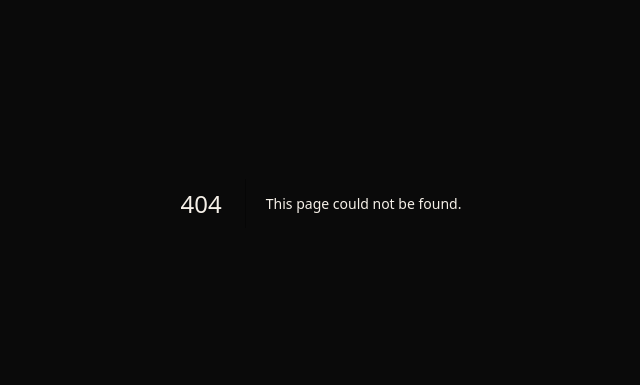
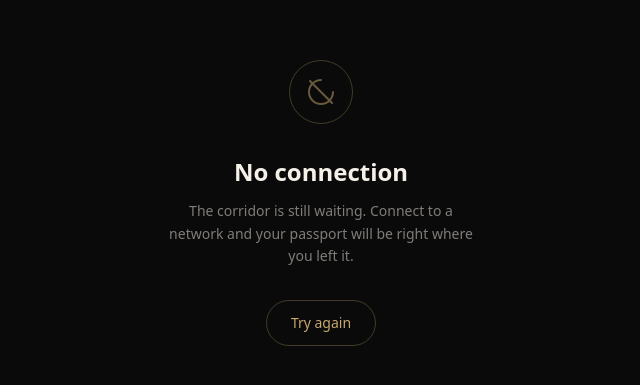
Before and after one commit to pilotspry-maker/Atlas-Passport, a Next.js app: page /offline in a window 1280 px wide. Before the commit this address had no page. Shown: the part 197-582 px from the top of the page, without its empty margins (319-959 px from the left). Built offline with nearby package versions, Linux system fonts and the light colour scheme.

Commit message:
feat(pwa): add page.tsx

```diff
--- /dev/null
+++ b/src/app/offline/page.tsx
@@ -0,0 +1,35 @@
+// Offline fallback page — shown when navigator is offline and page isn't cached
+export default function OfflinePage() {
+  return (
+    <div className="min-h-screen bg-atlas-black flex flex-col items-center justify-center px-6 text-center">
+      <div className="w-16 h-16 rounded-full border border-atlas-gold/30 flex items-center justify-center mb-8">
+        <svg
+          className="w-8 h-8 text-atlas-gold/50"
+          fill="none"
+          stroke="currentColor"
+          viewBox="0 0 24 24"
+        >
+          <path
+            strokeLinecap="round"
+            strokeLinejoin="round"
+            strokeWidth={1.5}
+            d="M3.75 3.75l16.5 16.5M12 3C7.03 3 3 7.03 3 12s4.03 9 9 9 9-4.03 9-9"
+          />
+        </svg>
+      </div>
+      <h1 className="text-2xl font-semibold text-atlas-text mb-3">
+        No connection
+      </h1>
+      <p className="text-atlas-text/50 text-sm max-w-xs leading-relaxed mb-8">
+        The corridor is still waiting. Connect to a network and your passport
+        will be right where you left it.
+      </p>
+      <button
+        onClick={() => window.location.reload()}
+        className="text-sm text-atlas-gold border border-atlas-gold/30 px-6 py-3 rounded-full hover:border-atlas-gold/60 transition-colors"
+      >
+        Try again
+      </button>
+    </div>
+  )
+}
```
